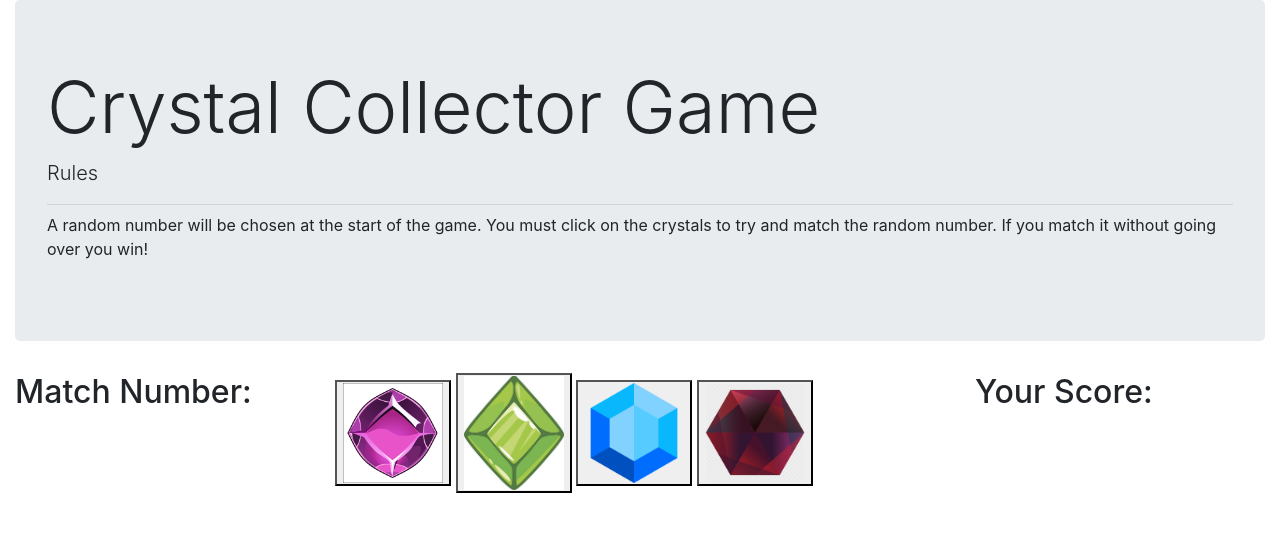
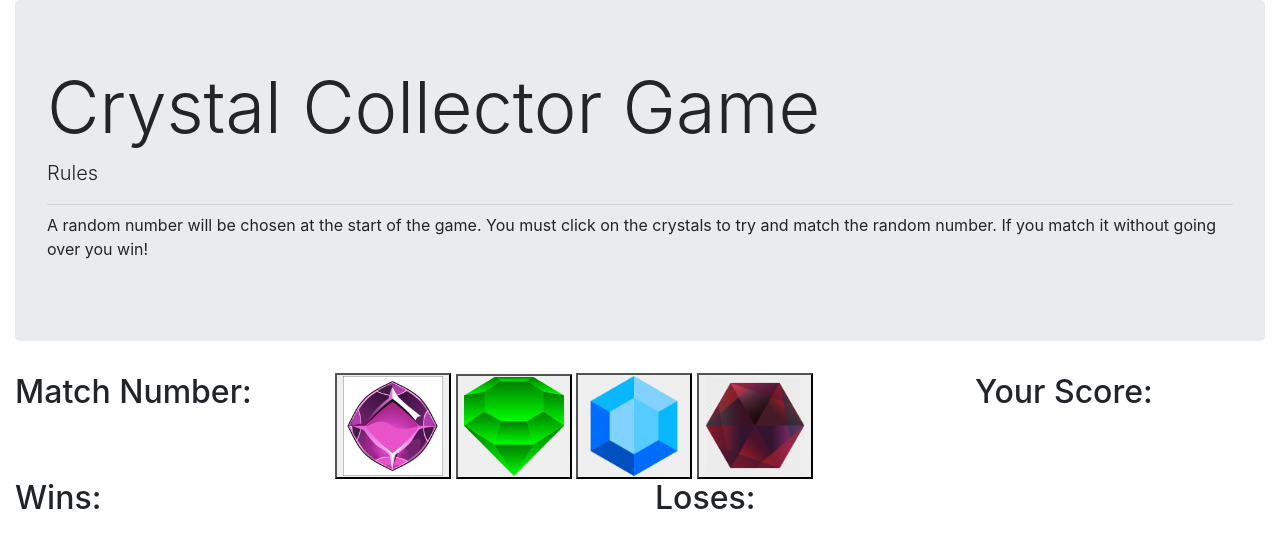
Before and after one commit to datmellowjello/unit-4-game, a plain HTML site: page index.html in a window 1280 px wide. Drawn offline with nearby package versions, Linux system fonts and the light colour scheme.

Commit message:
adding js

```diff
--- a/index.html
+++ b/index.html
@@ -29,8 +29,7 @@
                     <button id="button1" value="">
                         <img src="assets\images\_gems-7-png_268786.jpg" class="img-fluid ${3|rounded-top,rounded-right,rounded-bottom,rounded-left,rounded-circle,|}" alt="">
                     </button>
-                    <button id="button2" value=""> <img src="assets\images\61jgNklmwmL._SX425_.jpg" class="img-fluid ${3|rounded-top,rounded-right,rounded-bottom,rounded-left,rounded-circle,|}" alt="">
-</button>
+                    <button id="button2" value=""> <img src="assets\images\diamond-309694_960_720.png" class="img-fluid ${3|rounded-top,rounded-right,rounded-bottom,rounded-left,rounded-circle,|}" alt=""></button>
                     <button id="button3" value="">
                             <img src="assets\images\785126.png" class="img-fluid ${3|rounded-top,rounded-right,rounded-bottom,rounded-left,rounded-circle,|}" alt="">
                     </button>
@@ -47,9 +46,14 @@
                     </h2>
 
                 </div>
-
-
-
+            </div>
+            <div class="row" id="scoreboard">
+                <div class="col-md-6" id="wins">
+                    <h2>Wins:</h2>
+                </div>
+                <div class="col-md-6" id="loses">
+                    <h2>Loses:</h2>
+                    </div>
             </div>
 
     </div>
```
Also changed, not shown: assets/javascript/game.js (+14 -0 lines), assets/images/diamond-309694_960_720.png (added), assets/images/purplegem.png (added).
